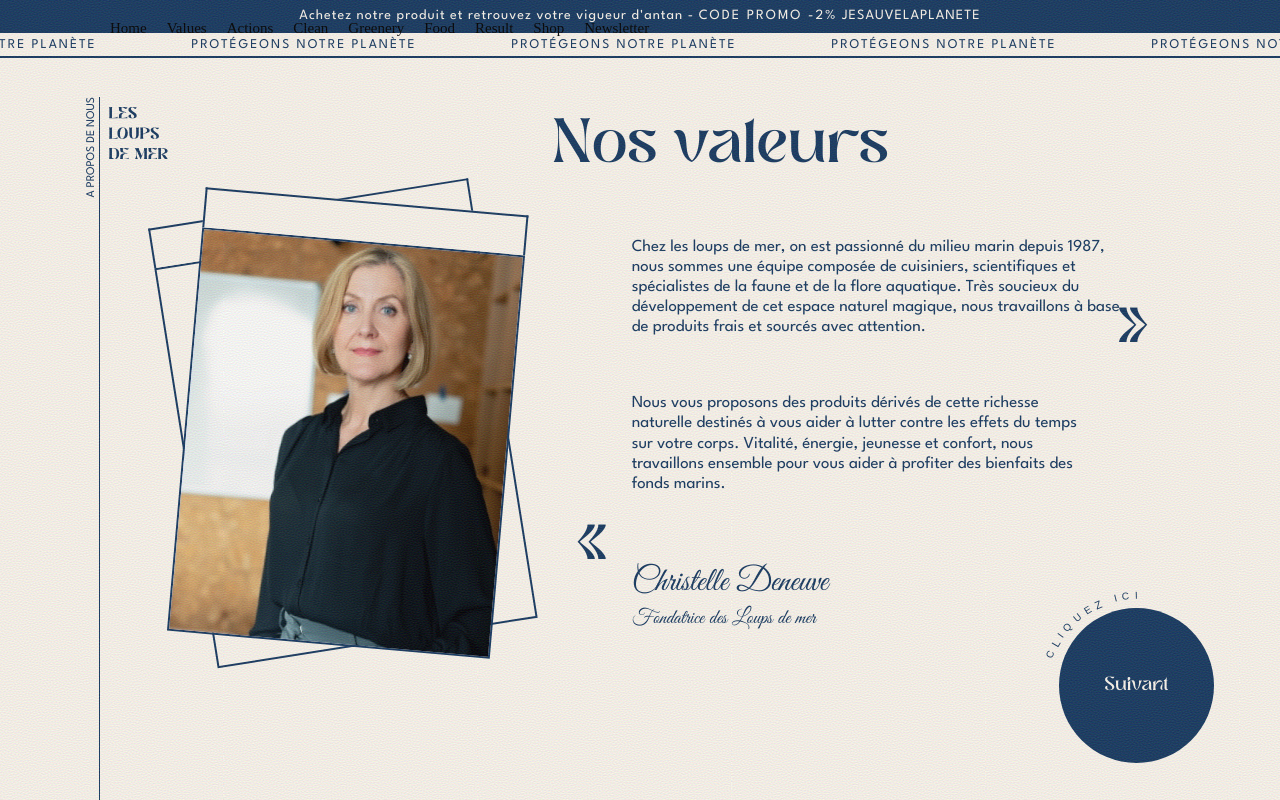
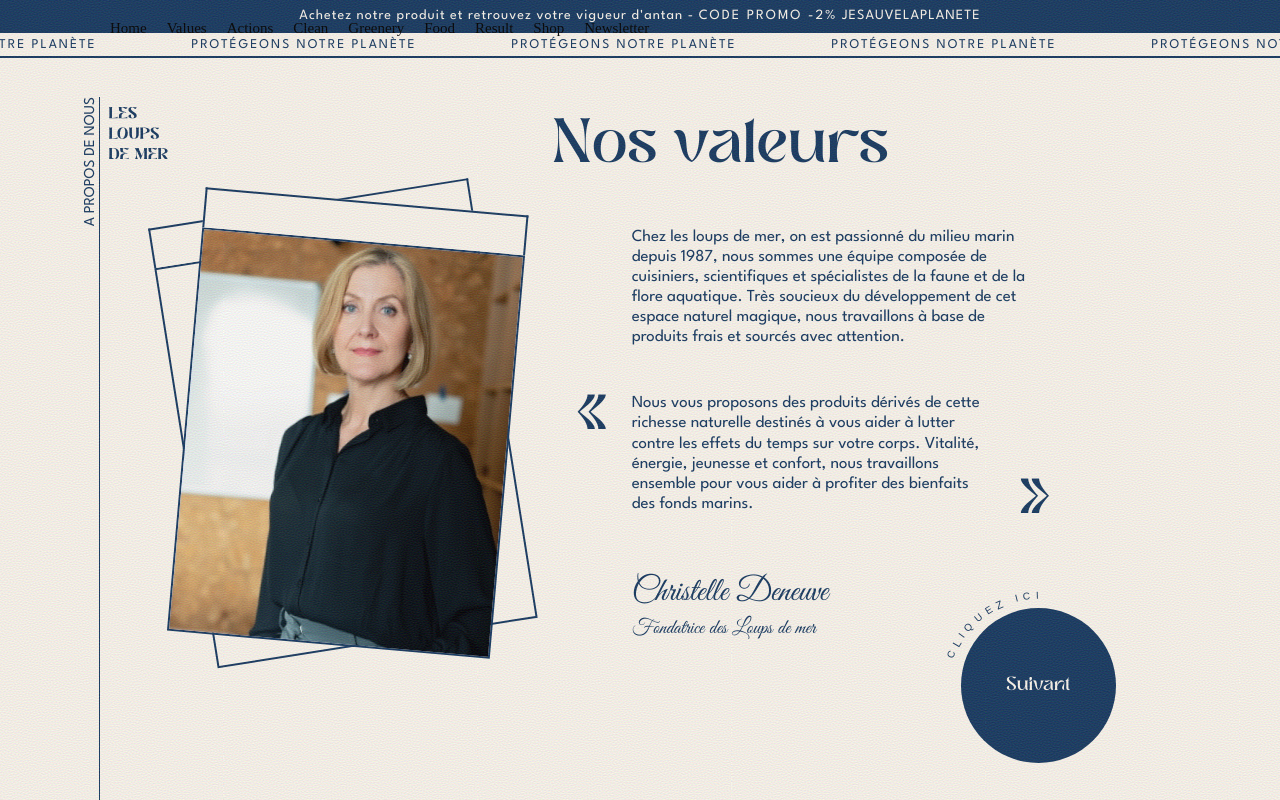
Before and after one commit to DMI1-project-webgl/les-loups-de-mer, a Vue app: page /valeurs in a window 1280 px wide. Built offline with nearby package versions, Linux system fonts and the light colour scheme.

Commit message:
:adhesive_bandage: fix page action firefox

```diff
--- a/src/components/Header.vue
+++ b/src/components/Header.vue
@@ -86,7 +86,6 @@ header {
   text-align: right;
   position: absolute;
   right: 0;
-  font-size: .7em;
   top: 0;
   transform: translate(0%, -100%) rotate(-90deg);
 }
@@ -139,6 +138,7 @@ header {
 .header--breadcrumb {
   color: var(--color-primary);
   text-transform: uppercase;
+  font-size: .45em;
 }
 
 @keyframes marquee {
--- a/src/components/Home/Actions.vue
+++ b/src/components/Home/Actions.vue
@@ -74,9 +74,12 @@ export default defineComponent({
 
 .actions--img img {
     background: transparent;
+    width: auto !important;
 }
 .actions--img {
     height: 70%;
+    width: -moz-fit-content;
+    width: fit-content;
     position: absolute;
     object-fit: contain;
     animation: levite 5s ease-in-out infinite;
@@ -87,11 +90,13 @@ export default defineComponent({
 }
 .actions--img:nth-child(1) {
     top: 0;
-    right: 0;
+    right: -15%;
+    width: 50%;
 }
 .actions--img:nth-child(2) {
     bottom: 0;
     left: 0;
+    width: 50%;
 }
 
 .actions--text {
--- a/src/components/Home/Values.vue
+++ b/src/components/Home/Values.vue
@@ -8,7 +8,7 @@
                 </div>
             </div>
         </div>
-        <div class="values-col col-12 col-lg-6 values--col-content">
+        <div class="values-col col-12 col-lg-5 values--col-content">
             <div class="values--title-container">
                 <h1 class="values--title">Nos valeurs</h1>
             </div>
@@ -121,9 +121,10 @@ export default defineComponent({
     color: var(--color-primary);
     font-family: "frasha-regular";
     position: absolute;
+    line-height: .5em;
     top: 0;
     left: 0;
-    transform: translate(-50%, 100%);
+    transform: translate(-50%, 0%);
 }
 
 .values p {
@@ -132,12 +133,13 @@ export default defineComponent({
 .values--quote::after {
     content: "»";
     font-size: 5em;
+    line-height: .5em;
     color: var(--color-primary);
     font-family: "frasha-regular";
     position: absolute;
     bottom: 0;
     right: 0;
-    transform: translate(-100%, -120%);
+    transform: translate(-100%, 0%);
 }
 .values--name {
     font-family:  "greatvibes-regular";
```
